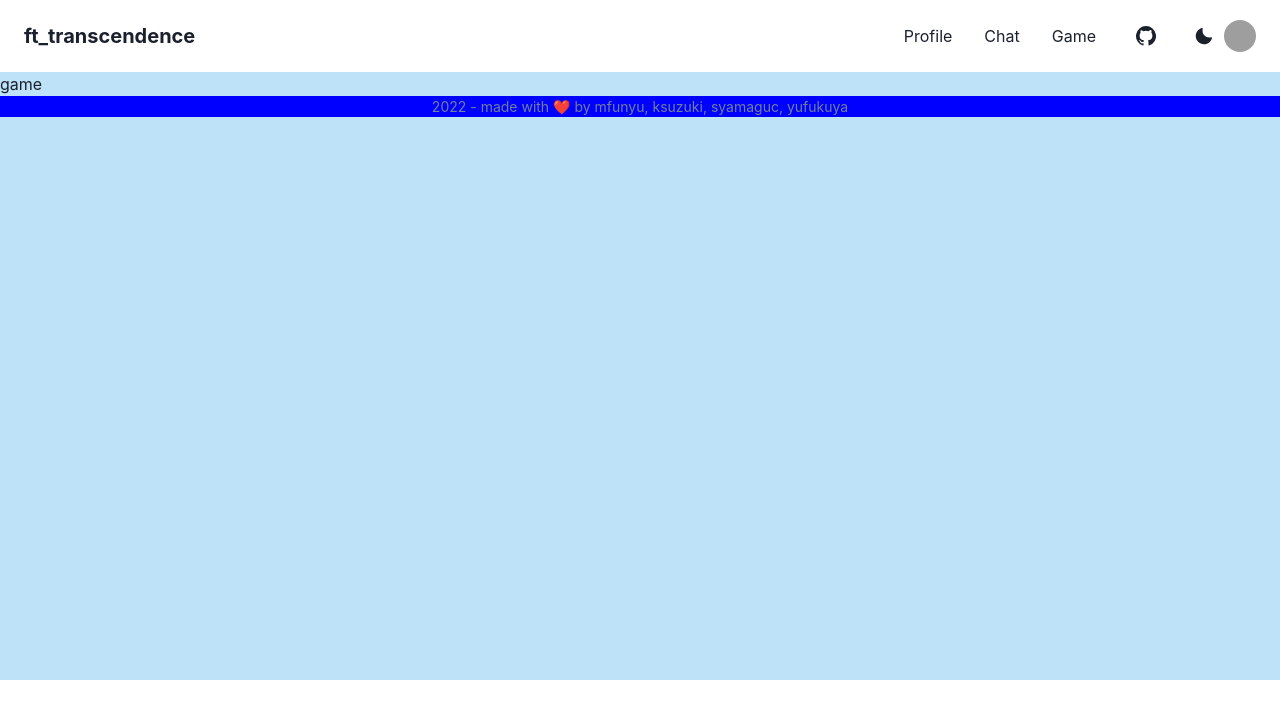
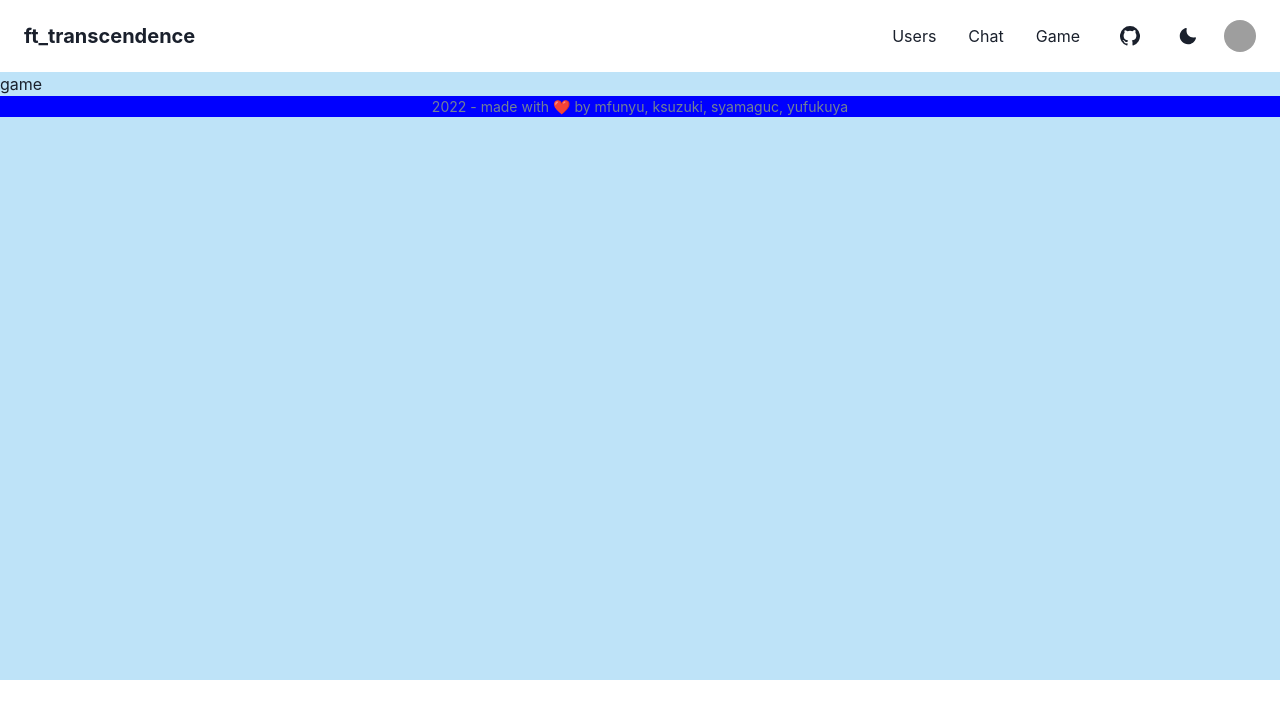
Before and after one commit to syamaguc/ft_transcendence, a Next.js app in the folder frontend/: page /game in a window 1280 px wide. Shown: the top 718 px of the page. Built offline with nearby package versions, Linux system fonts and the light colour scheme; grey boxes are pictures that could not be loaded.

Commit message:
modify header

```diff
--- a/frontend/src/components/header.tsx
+++ b/frontend/src/components/header.tsx
@@ -28,7 +28,7 @@ import NextLink from 'next/link'
 import ThemeToggle from './theme-toggle'
 import { GithubIcon } from '@components/icons'
 
-const Links = ['Profile', 'Chat', 'Game']
+const Links = ['Users', 'Chat', 'Game']
 
 const NavLink = ({ children }: { children: ReactNode }) => (
   <ChakraLink
@@ -51,6 +51,16 @@ const HeaderContent = () => {
   return (
     <>
       <Flex w="100%" h="100%" px="6" align="center" justify="space-between">
+        <IconButton
+          size="md"
+          fontSize="lg"
+          aria-label="Open menu"
+          variant="ghost"
+          color="current"
+          display={{ md: 'none' }}
+          onClick={isOpen ? onClose : onOpen}
+          icon={isOpen ? <CloseIcon /> : <HamburgerIcon />}
+        />
         <NextLink href="/" passHref>
           <chakra.a display="block" aria-label="Back to homepage">
             <Heading size="md" display="block">
@@ -58,9 +68,14 @@ const HeaderContent = () => {
             </Heading>
           </chakra.a>
         </NextLink>
-        <Spacer />
-        <HStack spacing={8} alignItems="center">
-          <HStack as={'nav'} spacing={4} display={{ base: 'none', md: 'flex' }}>
+        <Spacer display={{ base: 'none', md: 'flex' }} />
+        <HStack spacing={4} alignItems="center">
+          <HStack
+            as={'nav'}
+            spacing={4}
+            mr={4}
+            display={{ base: 'none', md: 'flex' }}
+          >
             {Links.map((link) => (
               <NavLink key={link}>{link}</NavLink>
             ))}
@@ -82,18 +97,7 @@ const HeaderContent = () => {
             </ChakraLink>
             <ThemeToggle />
           </HStack>
-        </HStack>
-        <IconButton
-          size="md"
-          fontSize="lg"
-          aria-label="Open menu"
-          variant="ghost"
-          color="current"
-          display={{ md: 'none' }}
-          onClick={isOpen ? onClose : onOpen}
-          icon={isOpen ? <CloseIcon /> : <HamburgerIcon />}
-        />
-        <Flex alignItems="center" display={{ base: 'none', md: 'flex' }}>
+          <Flex alignItems="center">
             <Menu>
               <MenuButton
                 as={Button}
@@ -115,6 +119,7 @@ const HeaderContent = () => {
               </MenuList>
             </Menu>
           </Flex>
+        </HStack>
       </Flex>
 
       {isOpen ? (
```
Lines whose indentation alone changed are shown as unchanged.
